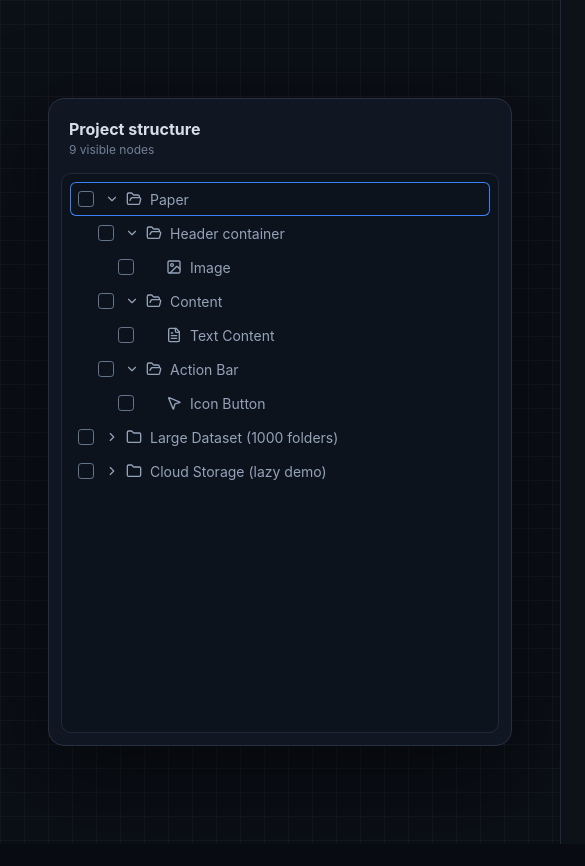
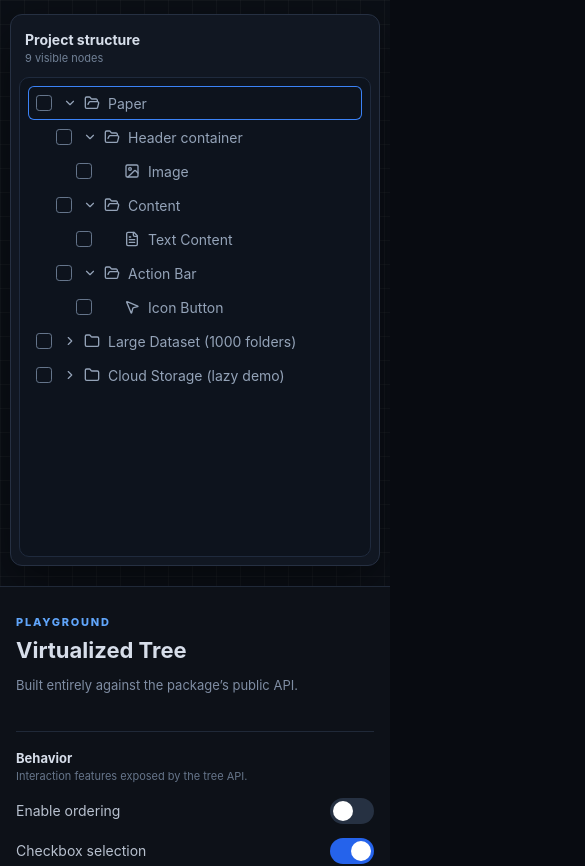
Before and after one commit to usamakhangt4/shadcn-virtualized-tree, a React (Vite) app in the folder playground/: page / in a window 390 px wide. Shown: the top 866 px of the page, 585 px wide, since content can reach past the window. Before the commit the page ends 844 px from the top, so only its background shows below. Built offline with nearby package versions, Linux system fonts and the light colour scheme.

Commit message:
Make playground responsive across screen sizes

```diff
--- a/playground/src/main.tsx
+++ b/playground/src/main.tsx
@@ -1,4 +1,4 @@
-import React, { useMemo, useState } from "react";
+import React, { useEffect, useMemo, useState } from "react";
 import { createRoot } from "react-dom/client";
 import { AlignJustify, Cloud, Database, FileText, Image, List, Menu, MousePointer2 } from "lucide-react";
 import { FaCheck, FaChevronRight, FaFolder, FaFolderOpen, FaGripVertical, FaMinus, FaRegFile, FaSpinner } from "react-icons/fa6";
@@ -53,6 +53,7 @@ function Playground() {
   const [indent, setIndent] = useState(20);
   const [overscan, setOverscan] = useState(6);
   const [iconLibrary, setIconLibrary] = useState<"lucide" | "material" | "fontawesome">("lucide");
+  const treeHeight = useResponsiveTreeHeight();
 
   const onExpandedChange = (next: Set<string>) => {
     setExpanded(next);
@@ -95,7 +96,7 @@ function Playground() {
         <header><div><strong>Project structure</strong><span>{tree.flatNodes.length.toLocaleString()} visible nodes</span></div></header>
         <VirtualizedTree
           tree={tree}
-          height={560}
+          height={treeHeight}
           rowHeight={rowHeight}
           overscan={overscan}
           indent={indent}
@@ -146,6 +147,25 @@ function SettingsGroup({ title, description, children }: { title: string; descri
   return <section className="settings-group"><header><strong>{title}</strong><span>{description}</span></header>{children}</section>;
 }
 
+function useResponsiveTreeHeight() {
+  const calculate = () => {
+    const width = window.innerWidth;
+    const height = window.innerHeight;
+    if (width <= 640) return Math.round(Math.max(320, Math.min(480, height * .58)));
+    if (width <= 1024) return Math.round(Math.max(400, Math.min(560, height * .62)));
+    return Math.round(Math.max(460, Math.min(620, height - 160)));
+  };
+  const [height, setHeight] = useState(calculate);
+
+  useEffect(() => {
+    const update = () => setHeight(calculate());
+    window.addEventListener("resize", update);
+    return () => window.removeEventListener("resize", update);
+  }, []);
+
+  return height;
+}
+
 function Control({ label, checked, setChecked, disabled = false }: { label: string; checked: boolean; setChecked: (value: boolean) => void; disabled?: boolean }) {
   return <label className={`control${disabled ? " disabled" : ""}`}><span>{label}</span><button disabled={disabled} role="switch" aria-checked={checked} className={checked ? "switch on" : "switch"} onClick={() => setChecked(!checked)}><i /></button></label>;
 }
--- a/playground/src/playground.css
+++ b/playground/src/playground.css
@@ -1,12 +1,13 @@
 :root { font-family: Inter, ui-sans-serif, system-ui, sans-serif; color: #d7deea; background: #080b11; }
 * { box-sizing: border-box; }
-body { margin: 0; min-width: 900px; }
+html { min-width: 0; background: #080b11; }
+body { margin: 0; min-width: 0; overflow-x: hidden; }
 button { font: inherit; }
-.app-shell { --accent: #2563eb; --accent-soft: #1d4ed82e; display: grid; grid-template-columns: minmax(560px, 1fr) 360px; min-height: 100vh; }
+.app-shell { --accent: #2563eb; --accent-soft: #1d4ed82e; display: grid; grid-template-columns: minmax(0, 1fr) minmax(320px, 360px); min-height: 100vh; }
 .theme-purple { --accent: #7c3aed; --accent-soft: #7c3aed2e; }
 .theme-orange { --accent: #ea580c; --accent-soft: #ea580c2e; }
-.stage { display: grid; place-items: center; padding: 48px; background-color: #0b0f16; background-image: linear-gradient(#ffffff08 1px, transparent 1px), linear-gradient(90deg, #ffffff08 1px, transparent 1px); background-size: 24px 24px; }
-.tree-card { width: min(100%, 560px); padding: 12px; border: 1px solid #263042; border-radius: 16px; background: #111722; box-shadow: 0 28px 90px #0008; }
+.stage { display: grid; min-width: 0; place-items: center; padding: clamp(24px, 4vw, 48px); background-color: #0b0f16; background-image: linear-gradient(#ffffff08 1px, transparent 1px), linear-gradient(90deg, #ffffff08 1px, transparent 1px); background-size: 24px 24px; }
+.tree-card { min-width: 0; width: min(100%, 560px); padding: 12px; border: 1px solid #263042; border-radius: 16px; background: #111722; box-shadow: 0 28px 90px #0008; }
 .tree-card header { display: flex; align-items: center; justify-content: space-between; padding: 8px 8px 16px; }
 .tree-card header div { display: flex; flex-direction: column; gap: 3px; }
 .tree-card header span { color: #718096; font-size: 12px; }
@@ -51,3 +52,39 @@ aside p:not(.eyebrow) { color: #7f8da3; font-size: 13px; line-height: 1.5; }
 .range input { width: 100%; accent-color: var(--accent); }
 .stats { display: grid; grid-template-columns: 1fr auto; gap: 10px; margin-top: auto; padding: 16px; border: 1px solid #202938; border-radius: 10px; color: #718096; font-size: 12px; }
 .stats strong { color: #d7deea; }
+
+@media (max-width: 1024px) {
+  .app-shell { grid-template-columns: minmax(0, 1fr); }
+  .stage { min-height: min(720px, 72vh); padding: 32px 24px; }
+  aside { display: grid; grid-template-columns: repeat(2, minmax(0, 1fr)); max-height: none; padding: 32px 24px 48px; overflow: visible; border-top: 1px solid #202938; border-left: 0; }
+  aside > div:first-child, .stats { grid-column: 1 / -1; }
+  .stats { margin-top: 0; }
+}
+
+@media (max-width: 640px) {
+  .stage { min-height: auto; padding: 14px 10px 20px; place-items: start center; }
+  .tree-card { padding: 8px; border-radius: 12px; box-shadow: 0 18px 50px #0007; }
+  .tree-card header { padding: 8px 6px 12px; }
+  .tree-card header strong { font-size: 14px; }
+  .tree-card header span { font-size: 11px; }
+  aside { display: flex; padding: 28px 16px 40px; gap: 22px; }
+  h1 { font-size: 22px; }
+  .settings-group { padding-top: 18px; }
+  .control, .setting, .visual-setting, .range { font-size: 14px; }
+  .switch { width: 44px; height: 26px; }
+  .switch i { top: 3px; left: 3px; width: 20px; height: 20px; }
+  .switch.on i { transform: translateX(18px); }
+  .visual-options { flex-wrap: wrap; }
+  .visual-options button { min-width: 44px; min-height: 42px; }
+  .library-options button { min-height: 38px; font-size: 10px; }
+  .svt-label { gap: 6px; padding-right: 6px; }
+  .svt-label small { padding-inline: 4px; font-size: 8px; }
+  .node-action { padding-inline: 5px; }
+}
+
+@media (max-width: 380px) {
+  .stage { padding-inline: 6px; }
+  .tree-card { padding-inline: 6px; }
+  .library-options { grid-template-columns: 1fr; }
+  .library-options button { min-height: 34px; }
+}
```
